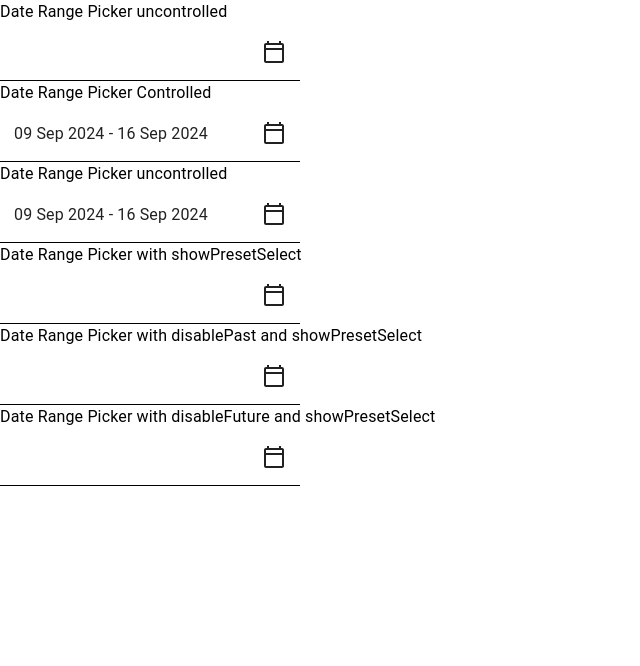
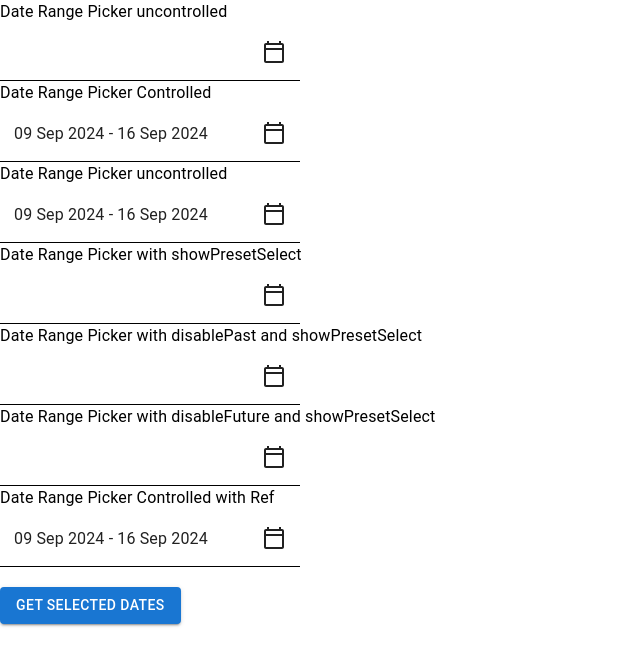
Before and after one commit to Vlasanya/DateRangeCalendar, a React (Create React App) app: page / in a window 1280 px wide. Shown: the top 666 px of the page, without its empty margins (0-640 px from the left). Built offline with nearby package versions, Linux system fonts and the light colour scheme.

Commit message:
added useEffect, useCallback and forwardRef

```diff
--- a/src/App.tsx
+++ b/src/App.tsx
@@ -1,14 +1,22 @@
-import React, { useState } from "react";
+import React, { useState, useRef } from "react";
 import { LocalizationProvider } from "@mui/x-date-pickers/LocalizationProvider";
 import { AdapterMoment } from "@mui/x-date-pickers/AdapterMoment";
 import DateRangeInput from "./components/dateRangeInput";
-import { Typography } from "@mui/material";
+import { Typography, Button } from "@mui/material";
 import moment, { Moment } from "moment";
 
-function App() {
+const App: React.FC = React.memo(() => {
   const [selectedDates, setSelectedDates] = useState<
     [Moment | null, Moment | null]
   >([moment(), moment().add(7, "days")]);
+
+   const dateRangeRef = useRef<{ getSelectedDates: () => [Moment | null, Moment | null] } | null>(null);
+   const handleGetSelectedDates = () => {
+     if (dateRangeRef.current) {
+       const dates = dateRangeRef.current.getSelectedDates();
+       console.log("Selected Dates from DateRangeInput:", dates);
+     }
+   };
 
   return (
     <LocalizationProvider dateAdapter={AdapterMoment}>
@@ -35,8 +43,16 @@ function App() {
         </Typography>
         <DateRangeInput showPresetSelect disableFuture />
       </div>
+      <div>
+        <Typography>Date Range Picker Controlled with Ref</Typography>
+        <DateRangeInput ref={dateRangeRef} value={selectedDates} onChange={setSelectedDates} />
+        <br />
+        <Button variant="contained" color="primary" onClick={handleGetSelectedDates}>
+          Get Selected Dates
+        </Button>
+      </div>
     </LocalizationProvider>
   );
-}
+});
 
 export default App;
--- a/src/components/dateRangeInput.tsx
+++ b/src/components/dateRangeInput.tsx
@@ -1,4 +1,4 @@
-import * as React from "react";
+import React, { useState, useCallback, useEffect, useRef, useImperativeHandle, forwardRef, useMemo } from "react";
 import {
   Box,
   Button,
@@ -21,75 +21,86 @@ interface DateRangeInputProps {
   disablePast?: boolean;
 }
 
-const DateRangeInput: React.FC<DateRangeInputProps> = ({
+const DateRangeInput = forwardRef<unknown, DateRangeInputProps>(({
   value,
   onChange,
   defaultValue = [null, null],
   showPresetSelect,
   disableFuture = false,
   disablePast = false,
-}) => {
-  const isControlled = value !== undefined;
-
-  const [anchorEl, setAnchorEl] = React.useState<null | HTMLElement>(null);
-  const [selectedDates, setSelectedDates] = React.useState<[Moment | null, Moment | null]>(
-    isControlled ? [null, null] : defaultValue
+}, ref) => {
+  const defaultRef = useRef(defaultValue);
+  const [selectedDates, setSelectedDates] = useState<[Moment | null, Moment | null]>(
+    defaultRef.current
+  );
+  const [anchorEl, setAnchorEl] = useState<null | HTMLElement>(null);
+  const [tempSelectedDates, setTempSelectedDates] = useState<[Moment | null, Moment | null]>(
+    defaultRef.current
   );
 
-  const [tempSelectedDates, setTempSelectedDates] = React.useState<[Moment | null, Moment | null]>(
-    isControlled ? value || [null, null] : selectedDates
-  );
+  useEffect(() => {
+    if (value) {
+      setSelectedDates(value);
+    }
+  }, [value]);
 
-  const handleOpen = (event: React.MouseEvent<HTMLElement>) => {
+  const handleOpen = useCallback((event: React.MouseEvent<HTMLElement>) => {
     setAnchorEl(event.currentTarget);
-    setTempSelectedDates(isControlled ? value || [null, null] : selectedDates);
-  };
+    setTempSelectedDates(value || selectedDates);
+  }, [value, selectedDates]);
 
-  const handleClose = () => {
+  const handleClose = useCallback(() => {
     setAnchorEl(null);
-  };
+  }, []);
 
-  const handleApply = () => {
-    if (isControlled && onChange) {
+  const handleApply = useCallback(() => {
+    if (onChange) {
       onChange(tempSelectedDates);
     } else {
       setSelectedDates(tempSelectedDates);
     }
     setAnchorEl(null);
-  };
+  }, [onChange, tempSelectedDates]);
 
-  const handleCancel = () => {
+  const handleCancel = useCallback(() => {
     setTempSelectedDates([null, null]);
-    if (!isControlled) setSelectedDates([null, null]);
+    setSelectedDates([null, null]);
     setAnchorEl(null);
-  };
+  }, []);
 
-  const handleDateChange = (newRange: [Moment | null, Moment | null]) => {
+  const handleDateChange = useCallback((newRange: [Moment | null, Moment | null]) => {
     setTempSelectedDates(newRange);
-  };
+  }, []);
 
-  const handlePresetSelect = (preset: [Moment | null, Moment | null]) => {
+  const handlePresetSelect = useCallback((preset: [Moment | null, Moment | null]) => {
     setTempSelectedDates(preset);
-  };
-
-  const formattedDateRange =
-    (isControlled ? value : selectedDates)[0] && (isControlled ? value : selectedDates)[1]
-      ? `${(isControlled ? value : selectedDates)[0]?.format("DD MMM YYYY")} - ${(isControlled ? value : selectedDates)[1]?.format("DD MMM YYYY")}`
-      : "";
+  }, []);
 
   const isApplyDisabled = !(tempSelectedDates[0] && tempSelectedDates[1]);
+
+  useImperativeHandle(ref, () => ({
+    getSelectedDates: () => selectedDates,
+  }));
+
+  const formattedDateRange = useMemo(() => {
+    return selectedDates[0] && selectedDates[1]
+      ? `${selectedDates[0]?.format("DD MMM YYYY")} - ${selectedDates[1]?.format("DD MMM YYYY")}`
+      : "";
+  }, [selectedDates]);
 
   return (
     <Box>
       <TextField
         value={formattedDateRange}
         onClick={handleOpen}
-        InputProps={{
-          readOnly: true,
-          classes: {
-            notchedOutline: "notchedOutline",
+        slotProps={{
+          input: {
+            readOnly: true,
+            classes: {
+              notchedOutline: "notchedOutline",
+            },
+            endAdornment: <CalendarTodayOutlinedIcon />,
           },
-          endAdornment: <CalendarTodayOutlinedIcon />,
         }}
         sx={{
           minWidth: 300,
@@ -151,6 +162,6 @@ const DateRangeInput: React.FC<DateRangeInputProps> = ({
       </Popover>
     </Box>
   );
-};
+});
 
-export default DateRangeInput;
+export default React.memo(DateRangeInput);
--- a/src/components/presetSelect.tsx
+++ b/src/components/presetSelect.tsx
@@ -1,4 +1,4 @@
-import * as React from "react";
+import React, { useCallback } from "react";
 import { Box, Button, Typography } from "@mui/material";
 import moment, { Moment } from "moment";
 
@@ -8,12 +8,12 @@ interface PresetSelectProps {
   disableFuture?: boolean;
 }
 
-const PresetSelect: React.FC<PresetSelectProps> = ({
+const PresetSelect: React.FC<PresetSelectProps> = React.memo(({
   onPresetSelect,
   selectedDate,
   disableFuture = false,
 }) => {
-  const handlePresetSelect = (preset: string) => {
+  const handlePresetSelect = useCallback((preset: string) => {
     const baseDate = selectedDate ? selectedDate.clone() : moment();
     let start: Moment | null = null;
     let end: Moment | null = baseDate.clone();
@@ -71,7 +71,7 @@ const PresetSelect: React.FC<PresetSelectProps> = ({
     }
 
     onPresetSelect([start, end]);
-  };
+  }, [selectedDate, disableFuture, onPresetSelect]);
 
   return (
     <Box display="flex" flexDirection="column" alignItems="center">
@@ -85,6 +85,6 @@ const PresetSelect: React.FC<PresetSelectProps> = ({
       <Button onClick={() => handlePresetSelect("One Year")}>One Year</Button>
     </Box>
   );
-};
+});
 
 export default PresetSelect;
```
